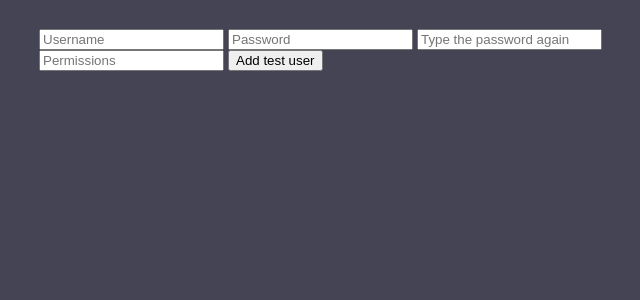
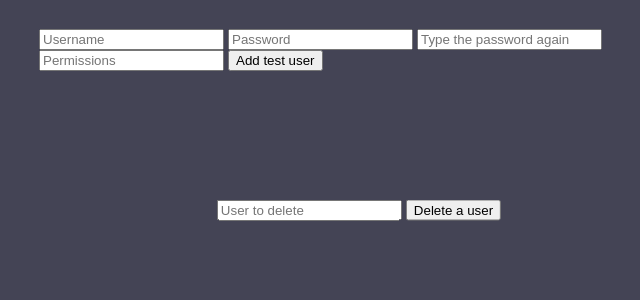
Before and after one commit to non-root-user/lpr-control-panel, a Flask app: template templates/manage_users.html in a window 1280 px wide. Shown: the part 350-650 px from the top of the page, without its empty margins (281-921 px from the left). Run offline with Flask 2, Linux system fonts and the light colour scheme; the template is opened without the code that fills it, so the values that code supplies are empty.

Commit message:
Admins can now delete users, and users can delete their own account

```diff
--- a/static/manage_users.css
+++ b/static/manage_users.css
@@ -3,3 +3,8 @@
     top: 50%; left: 50%;
     transform: translate(-50%, -50%);
 }
+#delete_user_form {
+    position: absolute;
+    top: 70%; left: 50%;
+    transform: translate(-50%, -50%);
+}
--- a/templates/manage_users.html
+++ b/templates/manage_users.html
@@ -9,17 +9,17 @@
 {% block content %}
 <div>
     <div id="add_user_form">
-        <input type="text" class="add_user_input" id="username" placeholder="Username">
-        <input type="password" class="add_user_input" id="password" placeholder="Password">
-        <input type="password" class="add_user_input" id="password_check" placeholder="Type the password again">
-        <input type="number" class="add_user_input" id="permission_level" placeholder="Permissions">
+        <input type="text" class="add_user_input" id="add_username" placeholder="Username">
+        <input type="password" class="add_user_input" id="add_password" placeholder="Password">
+        <input type="password" class="add_user_input" id="add_password_check" placeholder="Type the password again">
+        <input type="number" class="add_user_input" id="add_permission_level" placeholder="Permissions">
 
         <button id="add_user_btn">Add test user</button>
     </div>
     <script>
         add_user_btn.onclick = () => {
-            if(password.value === password_check.value){
-                if(!isNaN(permission_level.value) && (permission_level.value & 1)){
+            if(add_password.value === add_password_check.value){
+                if(!isNaN(add_permission_level.value) && (add_permission_level.value & 1)){
                     fetch('{{ url_for('add_user') }}', {
                         method: 'POST',
                         mode: 'same-origin',
@@ -27,9 +27,9 @@
                             'Content-Type': 'application/json'
                         },
                         body: JSON.stringify({
-                           username: username.value,
-                           password: password.value,
-                           permission_level: permission_level.value
+                           username: add_username.value,
+                           password: add_password.value,
+                           permission_level: add_permission_level.value
                         })
                     });
                 }
@@ -39,5 +39,26 @@
         }
     </script>
 
+    <div id="delete_user_form">
+        <input type="text" class="delete_user_input" id="del_username" placeholder="User to delete">
+        <button id="del_user_btn">Delete a user</button>
+    </div>
+    <script>
+        del_user_btn.onclick = () => {
+
+            fetch('{{ url_for('delete_user') }}', {
+                method: 'DELETE',
+                mode: 'same-origin',
+                headers: {
+                    'Content-Type': 'application/json'
+                },
+                body: JSON.stringify({
+                    username: del_username.value,
+                })
+            });
+        }
+    </script>
+
+
 </div>
 {% endblock %}
```
Also changed, not shown: api.py (+18 -0 lines).
